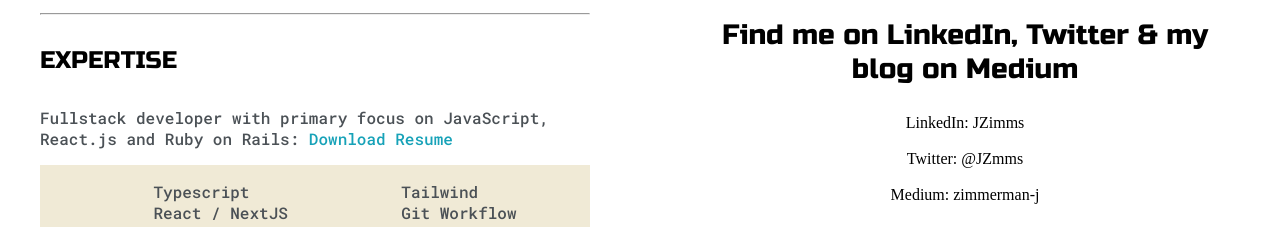
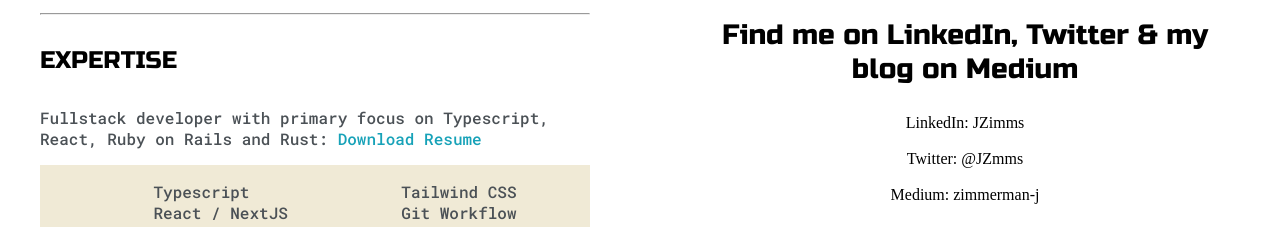
Before and after one commit to JZims/JZims.github.io, a website: page index.html in a window 1280 px wide. Shown: the part 1085-1312 px from the top of the page. Drawn offline with Linux system fonts and the light colour scheme.

Commit message:
December 23 Resume update

```diff
--- a/index.html
+++ b/index.html
@@ -95,7 +95,7 @@
 
 					<h4><strong>EXPERTISE</strong></h4>
 
-					<p>Fullstack developer with primary focus on JavaScript, React.js and Ruby on Rails: <a target="_blank" href="JZimmsResumePDF072023.pdf">Download Resume</a></p>
+					<p>Fullstack developer with primary focus on Typescript, React, Ruby on Rails and Rust: <a target="_blank" href="JZimmsResume122023.pdf">Download Resume</a></p>
 
 					<div id="skills">
 						<ul>
@@ -108,7 +108,7 @@
 						</ul>
 
 						<ul>
-							<li>Tailwind</li>
+							<li>Tailwind CSS</li>
 							<li>Git Workflow</li>
 							<li>SQL</li>
 							<li>MongoDB</li>
```
Also changed, not shown: 2 other files.
